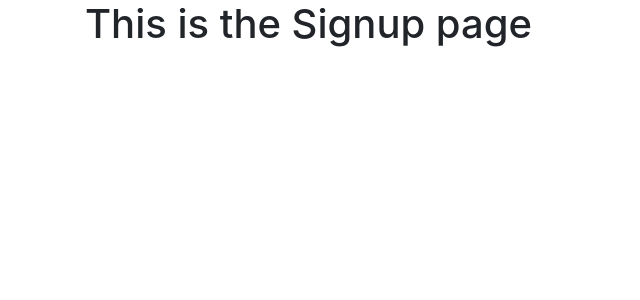
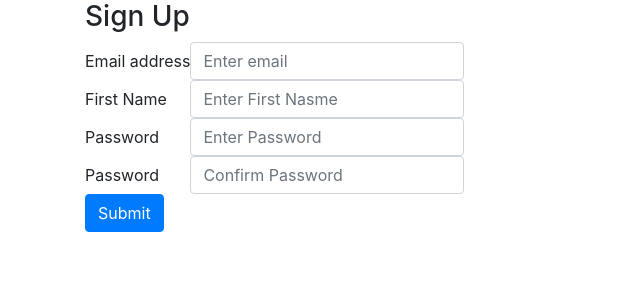
Before and after one commit to Samiimasmoudii/Secure_File_storage_Facial_recognition, a Flask app: page /signup in a window 1280 px wide. Shown: the part 56-356 px from the top of the page, without its empty margins (0-640 px from the left). Run offline with Flask 3, Linux system fonts and the light colour scheme; some libraries are stand-ins or nearby versions.

Commit message:
Sign-Up working

```diff
--- a/WebApp/website/auth.py
+++ b/WebApp/website/auth.py
@@ -3,7 +3,7 @@ from flask import Blueprint, render_template
 auth = Blueprint('auth',__name__ )
 @auth.route ( '/login' )
 def login():
-    return render_template( 'login.html')
+    return render_template( 'login.html', boolean=True )
 
 
 @auth.route('/logout')
--- a/WebApp/website/templates/login.html
+++ b/WebApp/website/templates/login.html
@@ -4,4 +4,9 @@
 
 {% block content %}
 <h1>This is the Login page </h1>
+{% if boolean == True %}
+Yes it is true
+{% else %}No it is not
+
+{% endif %}
 {% endblock %}
--- a/WebApp/website/templates/sign_up.html
+++ b/WebApp/website/templates/sign_up.html
@@ -1,7 +1,32 @@
 {% extends "base.html" %}
-<title>{% block title %}sign UP{% endblock %}</title>
+<title>{% block title %}Sign UP{% endblock %}</title>
 
 
 {% block content %}
-<h1>This is the Signup page </h1>
+<from method="POST">
+    <h3 style="text-align: left" > Sign Up</h3>
+    <div class="form-group" style="display: table-row">
+        <label for="email" style="display:table-cell">Email address</label>
+        <input type="email" style="display:table-cell" class="form-control" id="email" name="email" placeholder="Enter email" />
+
+    </div>
+    <div class="form-group" style="display: table-row">
+        <label for="firstName" style="display:table-cell">First Name</label>
+        <input type="text" style="display:table-cell" class="form-control" id="firstName" name="firstName" placeholder="Enter First Nasme" />
+
+    </div>
+    <div class="form-group" style="display: table-row">
+        <label for="password1" style="display:table-cell">Password</label>
+        <input type="password" style="display:table-cell" class="form-control" id="password1" name="password1" placeholder="Enter Password" />
+
+    </div>
+    <div class="form-group" style="display: table-row">
+        <label for="password2" style="display:table-cell">Password</label>
+        <input type="password" style="display:table-cell" class="form-control" id="password2" name="password2" placeholder="Confirm Password" />
+
+    </div>
+    <br />
+    <button type="submit" class= "btn btn-primary">Submit</button>
+</from>
+
 {% endblock %}
```
